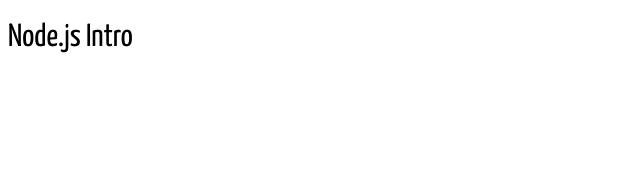
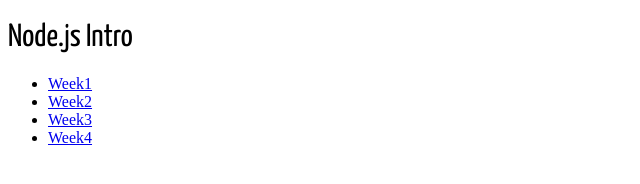
Before and after one commit to BethGriggs/nodejs-intro, a plain HTML site: page index.html in a window 1280 px wide. Shown: the whole page, without its empty margins (0-640 px from the left). Drawn offline with Linux system fonts and the light colour scheme; a web font is replaced by a local one.

Commit message:
add links to pages

```diff
--- a/index.html
+++ b/index.html
@@ -18,5 +18,12 @@
   </head>
   <body>
     <h1> Node.js Intro </h1>
+
+    <ul>
+      <li><a href="week1.html">Week1</a></li>
+      <li><a <a href="week2.html">Week2</a></li>
+      <li><a href="week3.html">Week3</a></li>
+      <li><a href="week4.html">Week4</a></li>
+    </ul>
   </body>
 </html>
```
